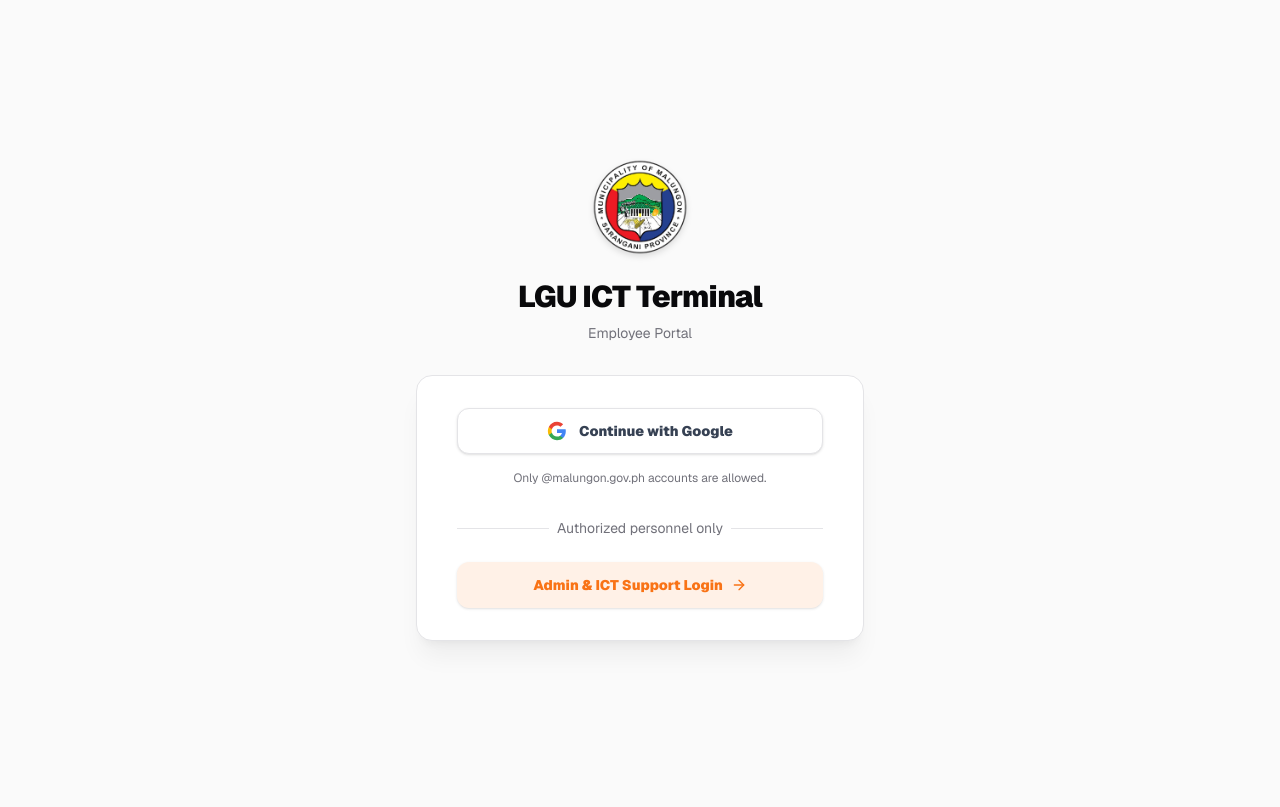
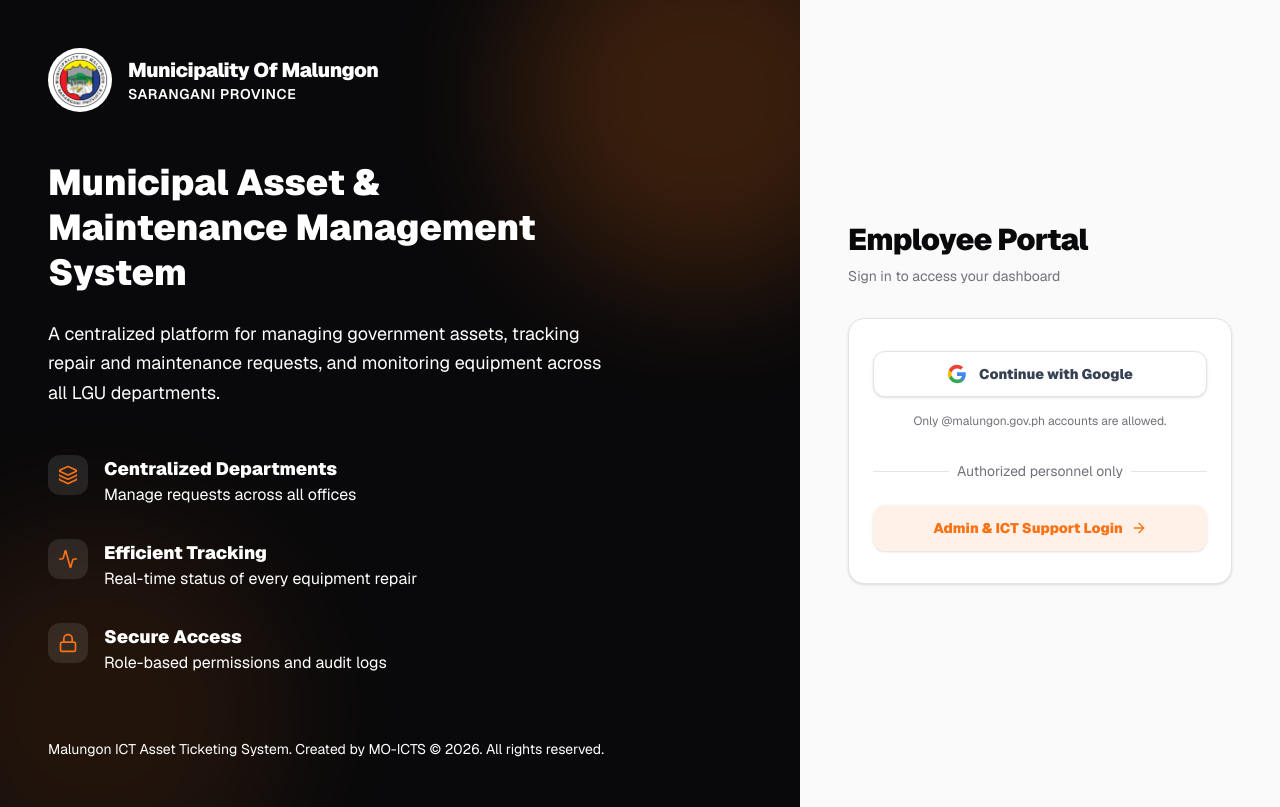
Before and after one commit to systems-jnnltech/LGU-ICT-Ticketing-5.5, a React (Vite) app: page / in a window 1280 px wide. Built offline with nearby package versions, Linux system fonts and the light colour scheme; no server answers; the database is empty.

Commit message:
Update EmployeeLogin.tsx

```diff
--- a/src/pages/EmployeeLogin.tsx
+++ b/src/pages/EmployeeLogin.tsx
@@ -1,6 +1,6 @@
 import React from 'react';
 import { useAuth, Role } from '../store/AuthContext';
-import { ShieldCheck, ArrowRight, ServerCrash } from 'lucide-react';
+import { ShieldCheck, ArrowRight, ServerCrash, Layers, Activity, Lock } from 'lucide-react';
 import { isSupabaseConfigured } from '../lib/supabase';
 import { Link, Navigate } from 'react-router-dom';
 
@@ -17,23 +17,87 @@ export function EmployeeLogin() {
   }
 
   return (
-    <div className="min-h-screen bg-bg flex flex-col justify-center py-12 sm:px-6 lg:px-8">
-      <div className="sm:mx-auto sm:w-full sm:max-w-md">
-        <div className="flex justify-center">
-          <div className="w-24 h-24 flex items-center justify-center">
-            <img src="/LGU_LOGO1.png" alt="LGU Logo" className="w-full h-full object-contain drop-shadow-md" />
+    <div className="min-h-screen bg-bg flex flex-col lg:flex-row">
+      {/* Left Branding Panel */}
+      <div className="lg:flex-1 bg-ink text-surface p-8 lg:p-12 flex flex-col justify-between relative overflow-hidden">
+        <div className="relative z-10 max-w-xl">
+          <div className="flex items-center space-x-4 mb-12">
+            <div className="w-16 h-16 bg-white rounded-full p-1 flex items-center justify-center shrink-0">
+              <img src="/LGU_LOGO1.png" alt="LGU Logo" className="w-full h-full object-contain" />
+            </div>
+            <div>
+              <h1 className="text-xl font-bold tracking-tight">Municipality Of Malungon</h1>
+              <p className="text-surface-muted text-sm uppercase tracking-wider font-semibold">Sarangani Province</p>
             </div>
           </div>
-        <h2 className="mt-6 text-center text-3xl font-black tracking-tight text-ink">
-          LGU ICT Terminal
+
+          <h2 className="text-4xl font-black mb-6 leading-tight">
+            Municipal Asset & Maintenance Management System
           </h2>
-        <p className="mt-2 text-center text-sm text-ink-muted">
+          <p className="text-lg text-surface-muted mb-12 leading-relaxed">
+            A centralized platform for managing government assets, tracking repair and maintenance requests, and monitoring equipment across all LGU departments.
+          </p>
+
+          <div className="space-y-8">
+            <div className="flex items-start space-x-4">
+              <div className="w-10 h-10 rounded-xl bg-white/10 flex items-center justify-center shrink-0">
+                <Layers className="w-5 h-5 text-accent" />
+              </div>
+              <div>
+                <h3 className="font-bold text-lg">Centralized Departments</h3>
+                <p className="text-surface-muted">Manage requests across all offices</p>
+              </div>
+            </div>
+
+            <div className="flex items-start space-x-4">
+              <div className="w-10 h-10 rounded-xl bg-white/10 flex items-center justify-center shrink-0">
+                <Activity className="w-5 h-5 text-accent" />
+              </div>
+              <div>
+                <h3 className="font-bold text-lg">Efficient Tracking</h3>
+                <p className="text-surface-muted">Real-time status of every equipment repair</p>
+              </div>
+            </div>
+
+            <div className="flex items-start space-x-4">
+              <div className="w-10 h-10 rounded-xl bg-white/10 flex items-center justify-center shrink-0">
+                <Lock className="w-5 h-5 text-accent" />
+              </div>
+              <div>
+                <h3 className="font-bold text-lg">Secure Access</h3>
+                <p className="text-surface-muted">Role-based permissions and audit logs</p>
+              </div>
+            </div>
+          </div>
+        </div>
+
+        <div className="relative z-10 mt-16 text-sm text-surface-muted/60">
+          Malungon ICT Asset Ticketing System. Created by MO-ICTS © 2026. All rights reserved.
+        </div>
+
+        {/* Decorative background elements */}
+        <div className="absolute top-0 right-0 -translate-y-1/4 translate-x-1/4 w-96 h-96 bg-accent/20 rounded-full blur-3xl pointer-events-none" />
+        <div className="absolute bottom-0 left-0 translate-y-1/4 -translate-x-1/4 w-96 h-96 bg-accent/10 rounded-full blur-3xl pointer-events-none" />
+      </div>
+
+      {/* Right Login Panel */}
+      <div className="lg:w-[480px] shrink-0 flex flex-col justify-center py-12 px-6 sm:px-12 bg-bg relative">
+        <div className="mx-auto w-full max-w-sm">
+          <div className="text-center mb-8 lg:hidden">
+             <div className="w-20 h-20 mx-auto bg-white rounded-full p-1 flex items-center justify-center shadow-sm mb-4">
+              <img src="/LGU_LOGO1.png" alt="LGU Logo" className="w-full h-full object-contain" />
+            </div>
+          </div>
+          <h2 className="text-3xl font-black tracking-tight text-ink text-center lg:text-left">
             Employee Portal
+          </h2>
+          <p className="mt-2 text-sm text-ink-muted text-center lg:text-left">
+            Sign in to access your dashboard
           </p>
         </div>
 
-      <div className="mt-8 sm:mx-auto sm:w-full sm:max-w-md">
-        <div className="bg-surface py-8 px-4 shadow-xl shadow-black/5 sm:rounded-2xl sm:px-10 border border-border">
+        <div className="mt-8 mx-auto w-full max-w-sm">
+          <div className="bg-surface py-8 px-6 shadow-sm rounded-2xl border border-border">
 
             {!isSupabaseConfigured && (
               <div className="mb-6 p-4 bg-red-500/10 border border-red-500/20 rounded-xl text-red-600 text-sm flex items-start space-x-3">
@@ -104,5 +168,6 @@ export function EmployeeLogin() {
           </div>
         </div>
       </div>
+    </div>
   );
 }
```
Lines whose indentation alone changed are shown as unchanged.
